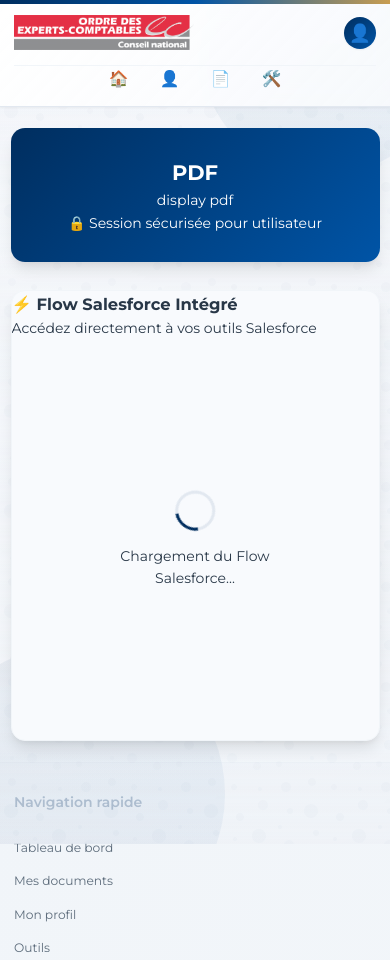
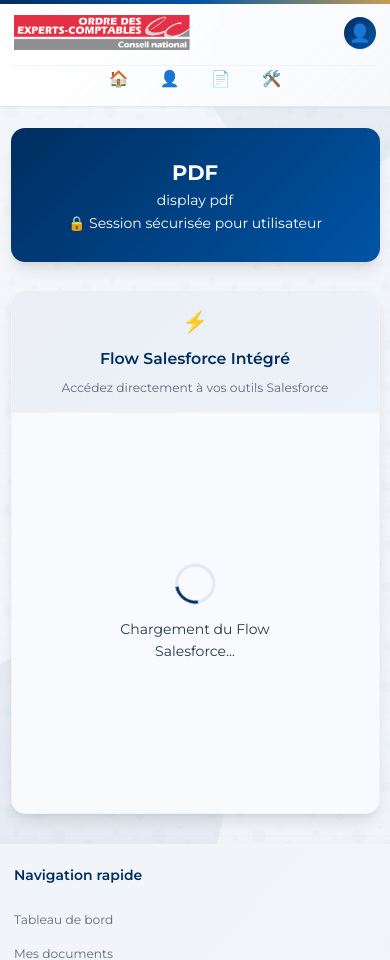
Before and after one commit to solganeo-org/ScreenFlowTest, a Flask app: template templates/pdf.html in a window 390 px wide. Shown: the top 960 px of the page. Run offline with Flask 3, Linux system fonts and the light colour scheme; the template is opened without the code that fills it, so the values that code supplies are empty; some libraries are stand-ins or nearby versions.

Commit message:
first commit

```diff
--- a/static/css/salesforce-flow.css
+++ b/static/css/salesforce-flow.css
@@ -17,6 +17,42 @@
   box-shadow: var(--shadow-lg);
   border: 1px solid var(--border-light);
   overflow: hidden;
+}
+
+.flow-header {
+  background: linear-gradient(135deg, rgba(0, 46, 95, 0.05) 0%, rgba(0, 84, 166, 0.05) 100%);
+  padding: 1.5rem;
+  border-bottom: 1px solid var(--border-light);
+  text-align: center;
+  display: flex;
+  flex-direction: column;
+  align-items: center;
+  justify-content: center;
+}
+
+.flow-title {
+  display: flex;
+  align-items: center;
+  justify-content: center;
+  gap: 0.75rem;
+  font-size: var(--font-size-xl);
+  font-weight: 600;
+  color: var(--primary);
+  margin-bottom: 0.5rem;
+  width: 100%;
+}
+
+.flow-icon {
+  font-size: 1.5rem;
+}
+
+.flow-description {
+  color: var(--text-secondary);
+  font-size: var(--font-size-md);
+  line-height: 1.6;
+  text-align: center;
+  max-width: 600px;
+  margin: 0 auto;
 }
 
 .flow-content {
@@ -62,3 +98,20 @@
     transform: translateY(0);
   }
 }
+
+/* Responsive */
+@media (max-width: 768px) {
+  .flow-header {
+    padding: 1rem;
+  }
+
+  .flow-title {
+    font-size: var(--font-size-lg);
+    flex-direction: column;
+    gap: 0.5rem;
+  }
+
+  .flow-description {
+    font-size: var(--font-size-sm);
+  }
+}
--- a/static/js/salesforce-flow.js
+++ b/static/js/salesforce-flow.js
@@ -12,7 +12,7 @@
       loadingElement.style.display = "none";
     }
 
-    $Lightning.createComponent("c:pdf", {}, "salesforceFlowContent");
+    $Lightning.createComponent("c:qsqs", {}, "salesforceFlowContent");
   }, "https://solganeo--carboneio.sandbox.my.salesforce-sites.com");
 }
 
```
Also changed, not shown: generateurCNOEC.html (+48 -0 lines).
